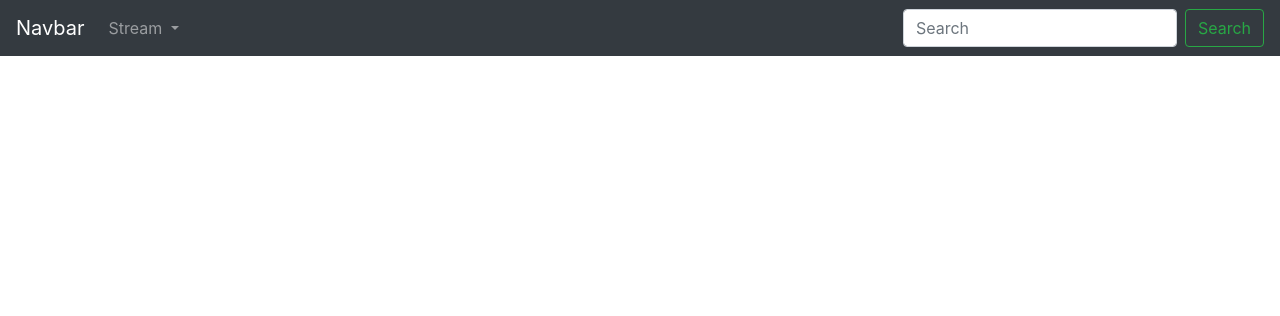
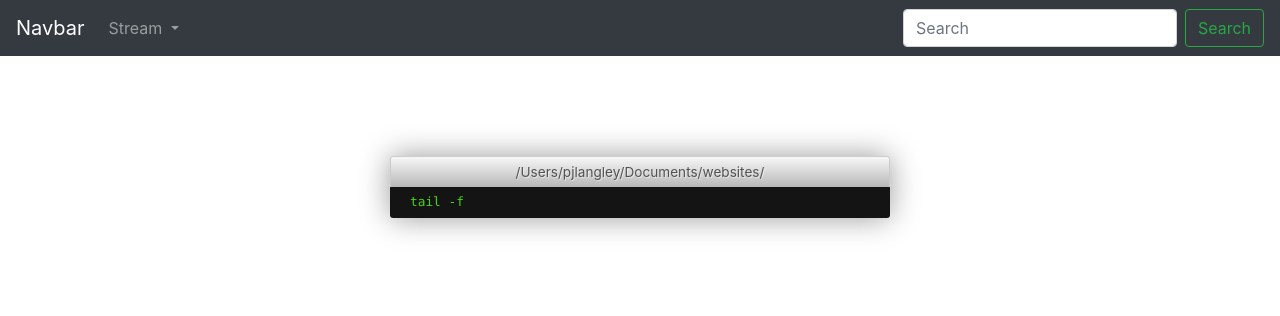
Before and after one commit to fortable1999/python-sse-demo, a Flask app: template web/templates/index.html in a window 1280 px wide. Shown: the top 316 px of the page. Run offline with Flask 2, Linux system fonts and the light colour scheme; the template is opened without the code that fills it: most values are stand-ins (such as "Sample title", 1, 10 or a date in 2020); some libraries are stand-ins or nearby versions.

Commit message:
add css for stream page

```diff
--- a/web/static/broadcast.js
+++ b/web/static/broadcast.js
@@ -1,15 +1,18 @@
-document.addEventListener('DOMContentLoaded', function() {
-    var urlParams = new URLSearchParams(window.location.search);
-    var topics = urlParams.get('topics');
+function listening(topics) {
     if (topics) {
         var es = new EventSource('/sse?topics='+topics);
     } else {
         var es = new EventSource('/sse');
     }
+	es.onerror = function () {
+		console.log('event error. retry.')
+		es.close()
+		listening(topics)
+	}
     es.onmessage = function (event) {
         var do_scroll = (window.innerHeight + window.pageYOffset) >= document.body.offsetHeight
         var messages_dom = document.getElementById('messages');
-        var message_dom = document.createElement('p');
+        var message_dom = document.createElement('li');
         var content_dom = document.createTextNode(event.data);
         message_dom.appendChild(content_dom);
         messages_dom.appendChild(message_dom);
@@ -18,4 +21,10 @@ document.addEventListener('DOMContentLoaded', function() {
             window.scrollTo(0,document.body.scrollHeight)
         }
     };
+}
+
+document.addEventListener('DOMContentLoaded', function() {
+    var urlParams = new URLSearchParams(window.location.search);
+    var topics = urlParams.get('topics');
+	listening(topics);
 });
--- /dev/null
+++ b/web/static/terminal.css
@@ -0,0 +1,66 @@
+.shell-wrap {
+  width: 500px;
+  margin: 100px auto 0 auto;
+  box-shadow: 0 0 30px rgba(0,0,0,0.4);
+
+  -webkit-border-radius: 3px;
+  -moz-border-radius: 3px;
+  border-radius: 3px;
+}
+
+.shell-top-bar {
+  text-align: center;
+  color: #525252;
+  padding: 5px 0;
+  margin: 0;
+  text-shadow: 1px 1px 0 rgba(255,255,255,0.5);
+  font-size: 0.85em;
+  border: 1px solid #CCCCCC;
+  border-bottom: none;
+
+  -webkit-border-top-left-radius: 3px;
+  -webkit-border-top-right-radius: 3px;
+  -moz-border-radius-topleft: 3px;
+  -moz-border-radius-topright: 3px;
+  border-top-left-radius: 3px;
+  border-top-right-radius: 3px;
+
+  background: #f7f7f7; /* Old browsers */
+  background: -moz-linear-gradient(top,  #f7f7f7 0%, #B8B8B8 100%); /* FF3.6+ */
+  background: -webkit-gradient(linear, left top, left bottom, color-stop(0%,#f7f7f7), color-stop(100%,#B8B8B8)); /* Chrome,Safari4+ */
+  background: -webkit-linear-gradient(top,  #f7f7f7 0%,#B8B8B8 100%); /* Chrome10+,Safari5.1+ */
+  background: -o-linear-gradient(top,  #f7f7f7 0%,#B8B8B8 100%); /* Opera 11.10+ */
+  background: -ms-linear-gradient(top,  #f7f7f7 0%,#B8B8B8 100%); /* IE10+ */
+  background: linear-gradient(to bottom,  #f7f7f7 0%,#B8B8B8 100%); /* W3C */
+  filter: progid:DXImageTransform.Microsoft.gradient( startColorstr='#f7f7f7', endColorstr='#B8B8B8',GradientType=0 ); /* IE6-9 */
+}
+
+.shell-body {
+  margin: 0;
+  padding: 5px;
+  list-style: none;
+  background: #141414;
+  color: #45D40C;
+  font: 0.8em 'Andale Mono', Consolas, 'Courier New';
+  line-height: 1.6em;
+
+  -webkit-border-bottom-right-radius: 3px;
+  -webkit-border-bottom-left-radius: 3px;
+  -moz-border-radius-bottomright: 3px;
+  -moz-border-radius-bottomleft: 3px;
+  border-bottom-right-radius: 3px;
+  border-bottom-left-radius: 3px;
+}
+
+.shell-body li:before {
+  content: '';
+  position: absolute;
+  left: 0;
+  top: 0;
+}
+
+.shell-body li {
+  word-wrap: break-word;
+  position: relative;
+  padding: 0 0 0 15px;
+}
--- a/web/templates/base.html
+++ b/web/templates/base.html
@@ -3,6 +3,7 @@
   <head>
     <meta name="viewport" content="width=device-width, initial-scale=1">
     <link rel="stylesheet" href="https://stackpath.bootstrapcdn.com/bootstrap/4.1.3/css/bootstrap.min.css" integrity="sha384-MCw98/SFnGE8fJT3GXwEOngsV7Zt27NXFoaoApmYm81iuXoPkFOJwJ8ERdknLPMO" crossorigin="anonymous">
+    <link rel="stylesheet" href="{{ url_for('static', filename='terminal.css') }}">
   </head>
   <body>
 
--- a/web/templates/index.html
+++ b/web/templates/index.html
@@ -1,7 +1,14 @@
 {% extends "base.html" %}
 
 {% block context %}
-<div id="messages"></div>
+
+<div class="shell-wrap">
+  <p class="shell-top-bar">/Users/pjlangley/Documents/websites/</p>
+  <ul class="shell-body" id="messages">
+    <li>tail -f</li>
+  </ul>
+</div>
+
 {% endblock %}
 
 {% block extra_js %}
```
